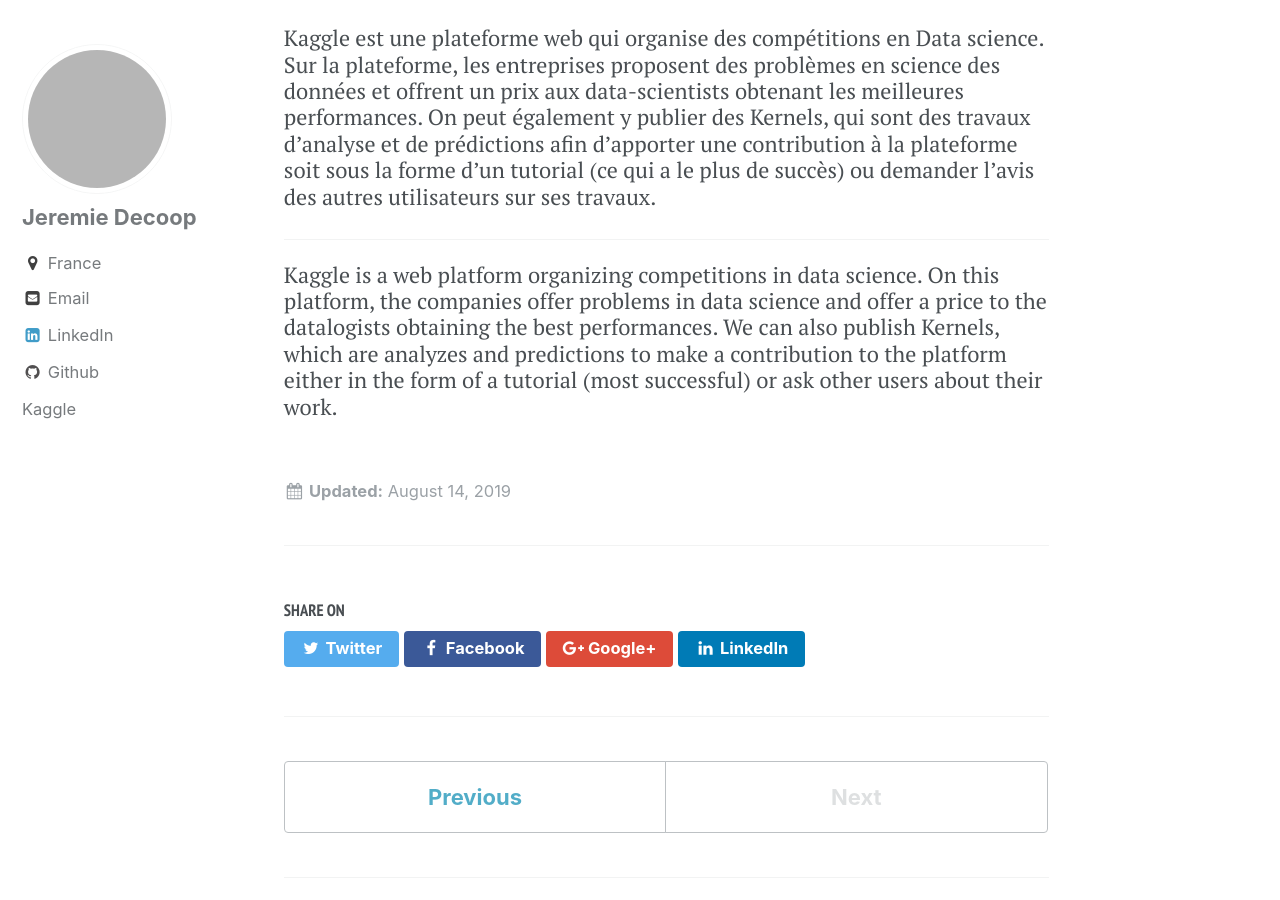
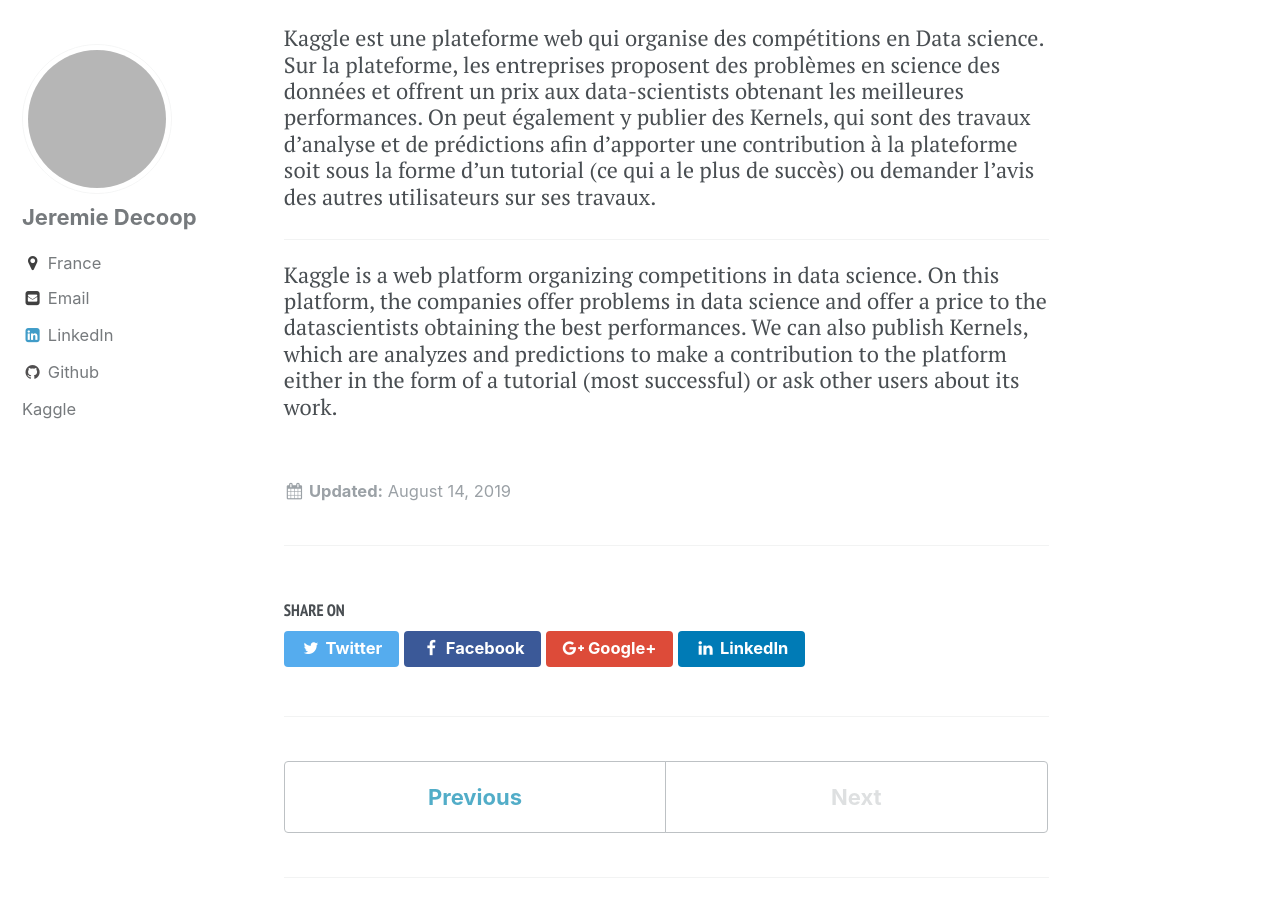
Before and after one commit to JeremieDec/home, a Jekyll site: the page built from _posts/2019-08-14-Mon profil Kaggle.md, in a window 1280 px wide and 900 px high, scrolled down 567 px. Built offline with Jekyll 4.4.1, drawn with Linux system fonts in a browser that asks for light colours.

Commit message:
Update 2019-08-14-Mon profil Kaggle.md

```diff
--- a/_posts/2019-08-14-Mon profil Kaggle.md
+++ b/_posts/2019-08-14-Mon profil Kaggle.md
@@ -9,6 +9,6 @@ qui a le plus de succès) ou demander l'avis des autres utilisateurs sur ses tra
 
 ----------------------
 
-Kaggle is a web platform organizing competitions in data science. On this platform, the companies offer problems in data science and offer a price to the datalogists obtaining the best performances.
+Kaggle is a web platform organizing competitions in data science. On this platform, the companies offer problems in data science and offer a price to the datascientists obtaining the best performances.
 We can also publish Kernels, which are analyzes and predictions to make a contribution to the platform either in the form of a tutorial
-(most successful) or ask other users about their work.
+(most successful) or ask other users about its work.
```
